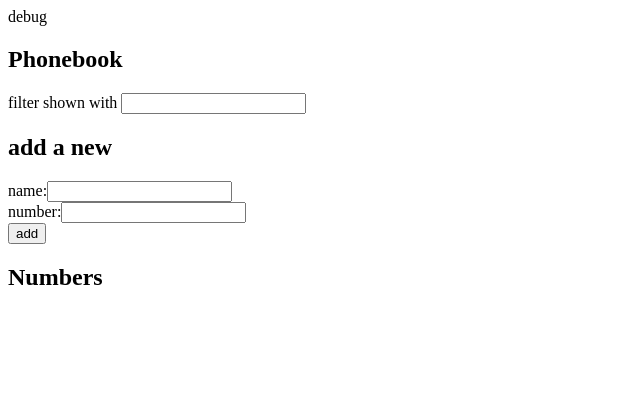
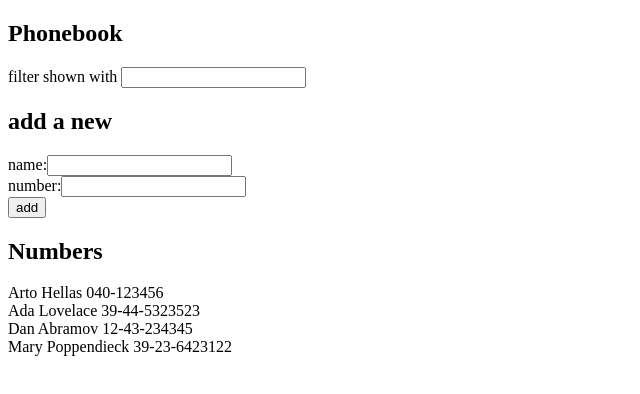
Before and after one commit to xsmh/fullstackopen, a React (Vite) app in the folder part2/phonebook/: page / in a window 1280 px wide. Shown: the top 394 px of the page, without its empty margins (0-640 px from the left). Built offline with nearby package versions, Linux system fonts and the light colour scheme; data requests are answered from the project's data file.

Commit message:
Add server

```diff
--- a/part2/phonebook/src/App.jsx
+++ b/part2/phonebook/src/App.jsx
@@ -1,17 +1,62 @@
-import { useState } from 'react'
+import { useEffect, useState } from 'react';
+import axios from "axios";
+
+const Filter = (props) => {
+  return (
+    <div>
+      filter shown with <input
+        value={props.value}
+        onChange={props.onChange}
+      />
+    </div>
+  )
+}
+
+const Form = (props) => {
+  return (
+    <form onSubmit={props.onSubmit}>
+      <div>
+        name:
+        <input
+          value={props.nameValue}
+          onChange={props.nameOnChange}
+        />
+      </div>
+      <div>
+        number:
+        <input
+          value={props.numberValue}
+          onChange={props.numberOnChange}
+        />
+      </div>
+      <div>
+        <button type="submit">add</button>
+      </div>
+    </form>
+  )
+}
+
+const Persons = (props) => {
+  return (
+    <div>{props.showPersons}</div>
+  )
+}
 
 const App = () => {
-  const [persons, setPersons] = useState([
-    { name: 'Arto Hellas', number: '040-123456', id: 1 },
-    { name: 'Ada Lovelace', number: '39-44-5323523', id: 2 },
-    { name: 'Dan Abramov', number: '12-43-234345', id: 3 },
-    { name: 'Mary Poppendieck', number: '39-23-6423122', id: 4 }
-
-  ])
+  const [persons, setPersons] = useState([]);
   const [newName, setNewName] = useState("");
   const [newNumber, setNewNumber] = useState("");
   const [newFilter, setNewFilter] = useState("");
 
+  const effect = () => {
+    axios
+      .get("http://localhost:3001/persons")
+      .then(response => {
+        setPersons(response.data);
+      })
+
+  }
+  useEffect(effect, []);
   const addPerson = (event) => {
     event.preventDefault();
     const newPerson = {
@@ -46,47 +91,23 @@ const App = () => {
   }
 
   const showPersons = () => {
-    const filteredPerson = persons.find((person) => person === newFilter.toLowerCase());
-    console.log(filteredPerson)
+    const filteredPerson = persons.find((person) => person.name.toLowerCase() === newFilter.toLowerCase());
     if (newFilter !== "" && filteredPerson) {
-      return (<div>{filteredPerson.name} {filteredPerson.number}</div>)
+      return <div>{filteredPerson.name} {filteredPerson.number}</div>
     } else {
-      return (persons.map((person) => <div key={person.id}>{person.name} {person.number}</div>))
+      return persons.map((person) => { return (<div key={person.id}>{person.name} {person.number}</div>) })
     }
   }
   return (
     <div>
-      <div>debug {newFilter}</div>
       <h2>Phonebook</h2>
-      <div>
-        filter shown with <input
-          value={newFilter}
-          onChange={handleFilterChange}
-        />
-      </div>
+      <Filter value={newFilter} onChange={handleFilterChange} />
       <h2>add a new</h2>
-      <form onSubmit={addPerson}>
-        <div>
-          name:
-          <input
-            value={newName}
-            onChange={handleNameChange}
-          />
-        </div>
-        <div>
-          number:
-          <input
-            value={newNumber}
-            onChange={handleNumberChange}
-          />
-
-        </div>
-        <div>
-          <button type="submit">add</button>
-        </div>
-      </form>
+      <Form onSubmit={addPerson} nameValue={newName}
+        nameOnChange={handleNameChange} numberValue={newNumber} numberOnChange={handleNumberChange}
+      />
       <h2>Numbers</h2>
-      {showPersons}
+      <Persons showPersons={showPersons()} />
     </div>
   )
 }
```
